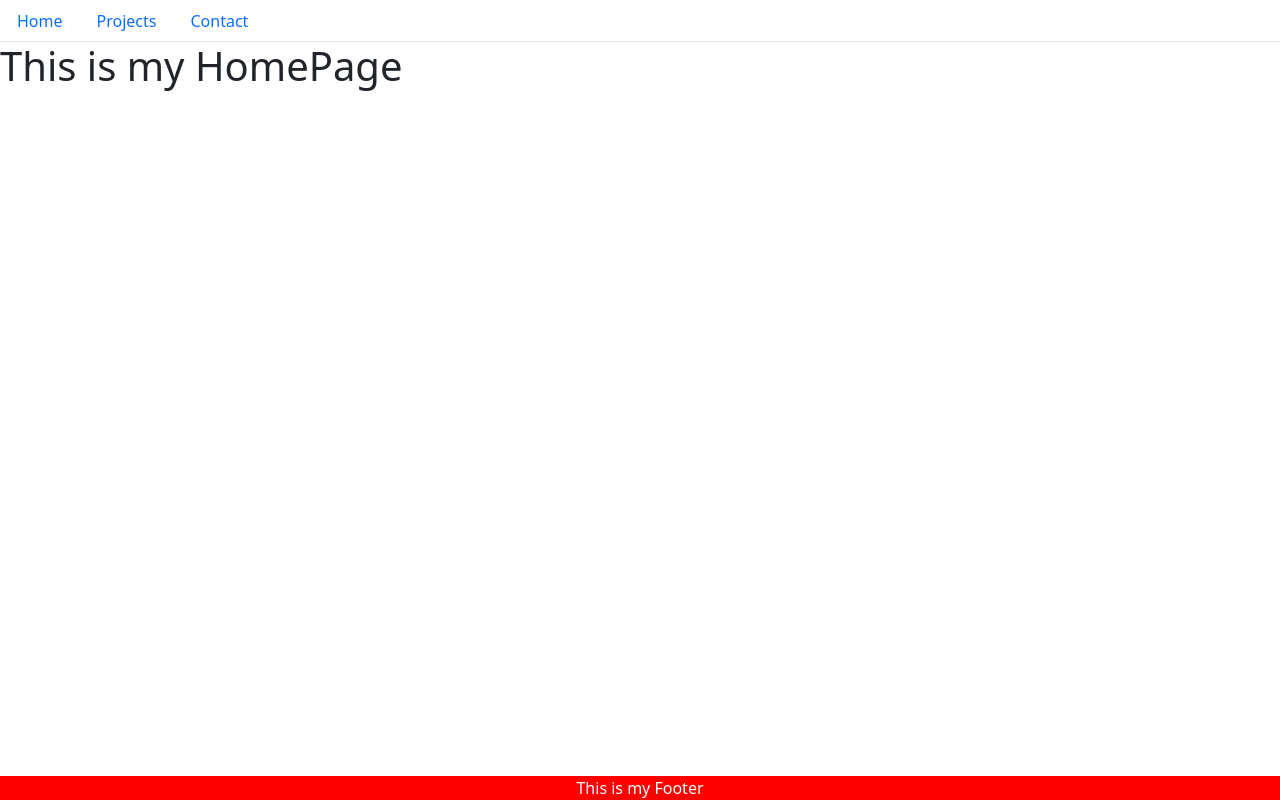
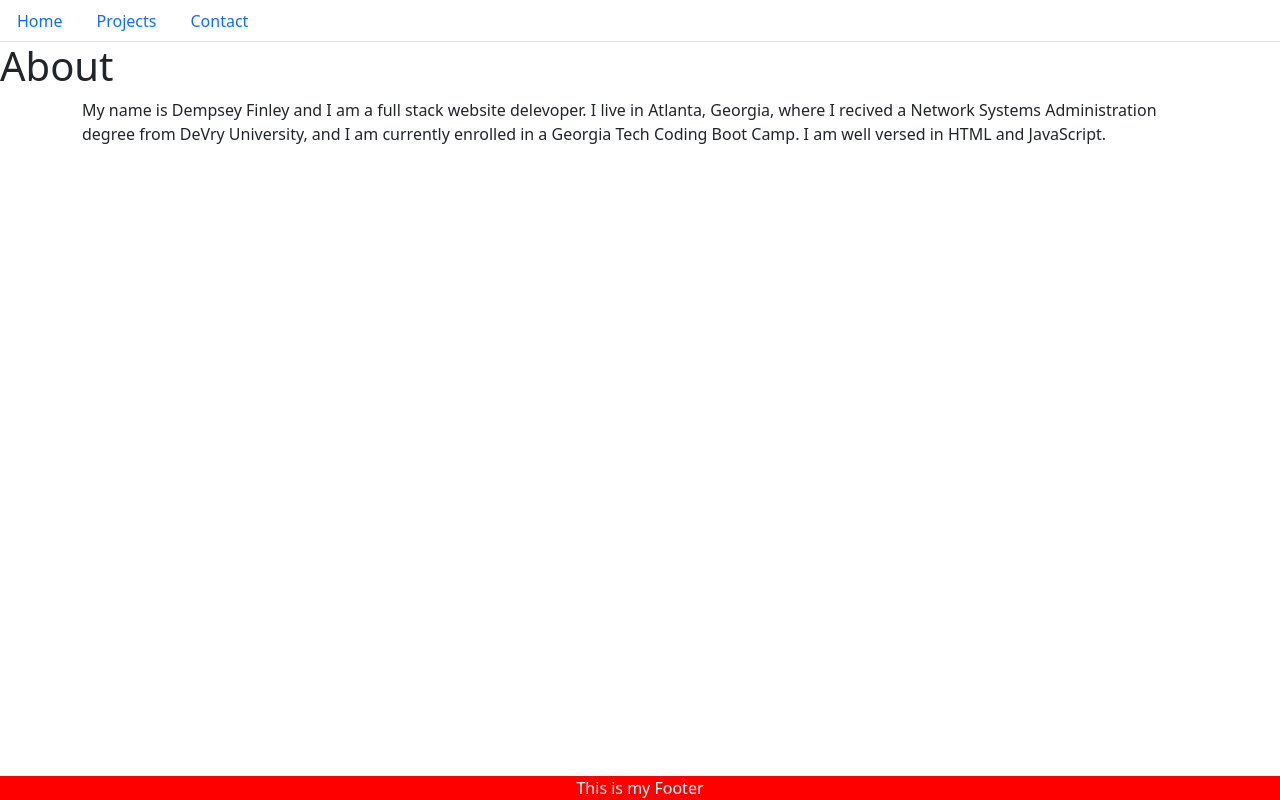
Before and after one commit to Dempsey496/react-portfolio, a React (Create React App) app: page / in a window 1280 px wide. Built offline with nearby package versions, Linux system fonts and the light colour scheme.

Commit message:
projects page cards added

```diff
--- a/public/index.html
+++ b/public/index.html
@@ -25,7 +25,7 @@
       work correctly both with client-side routing and a non-root public URL.
       Learn how to configure a non-root public URL by running `npm run build`.
     -->
-    <title>Full Stack Portfolio</title>
+    <title>React Portfolio</title>
   </head>
   <body>
     <noscript>You need to enable JavaScript to run this app.</noscript>
--- a/src/App.js
+++ b/src/App.js
@@ -1,6 +1,7 @@
 import React from 'react';
 import { BrowserRouter as Router, Route } from "react-router-dom";
 import Navbar from "./components/Navbar/Navbar";
+import Footer from './components/Footer/Footer';
 import Projects from "./containers/Projects";
 import Contact from "./containers/Contact";
 import Home from './containers/Home';
@@ -13,6 +14,7 @@ function App() {
       <Route exact path="/home" component={Home} />
       <Route exact path="/projects" component={Projects} />
       <Route exact path="/contact" component={Contact} />
+      <Footer />
     </Router>
   );
 }
--- a/src/containers/Contact.js
+++ b/src/containers/Contact.js
@@ -1,12 +1,10 @@
 import React, { Component } from "react";
-import Footer from "../components/Footer/Footer";
 
 class Contact extends Component {
   render() {
     return (
       <>
         <h1>This is my ContactPage</h1>
-        <Footer />
       </>
     );
   }
--- a/src/containers/Home.js
+++ b/src/containers/Home.js
@@ -1,12 +1,21 @@
-import React, { Component } from 'react';
-import Footer from "../components/Footer/Footer";
+import React, { Component } from "react";
 
 class Home extends Component {
   render() {
     return (
       <>
-            <h1>This is my HomePage</h1>
-            <Footer />
+        <h1>About</h1>
+        <div className="container">
+          <div className="row">
+              <div className="col-12">
+            My name is Dempsey Finley and I am a full stack website delevoper. I
+            live in Atlanta, Georgia, where I recived a Network Systems
+            Administration degree from DeVry University, and I am currently
+            enrolled in a Georgia Tech Coding Boot Camp. I am well versed in
+            HTML and JavaScript.
+            </div>
+          </div>
+        </div>
       </>
     );
   }
--- a/src/containers/Projects.js
+++ b/src/containers/Projects.js
@@ -1,18 +1,42 @@
 import React, { Component } from "react";
 import projects from "../projects.json";
-import Footer from "../components/Footer/Footer";
 
 class Projects extends Component {
   componentDidMount() {
     projects.map((project) => {
-      return console.log(project.title);
+      return console.log(project);
     });
   }
+
   render() {
     return (
       <>
-        <h1>This is my ProjectsPage</h1>
-        <Footer />
+        <div className="container">
+          <div className="row">
+            {projects.map((project) => (
+              <div className="col-6" style={{padding: "10px"}}>
+                <div className="card">
+                  <img
+                    src={project.image}
+                    className="card-img-top"
+                    alt={project.title}
+                    style={{ width: "300px", height: "200px" }}
+                  />
+                  <div className="card-body">
+                    <h5 className="card-title">{project.title}</h5>
+                    <p className="card-text">
+                      Some quick example text to build on the card title and
+                      make up the bulk of the card's content.
+                    </p>
+                    <a href={project.link} className="btn btn-primary">
+                      Check Out This Project
+                    </a>
+                  </div>
+                </div>
+              </div>
+            ))}
+          </div>
+        </div>
       </>
     );
   }
```
Also changed, not shown: 1 other file (tests, documents, lock files or other folders). Lines whose indentation alone changed are shown as unchanged.
